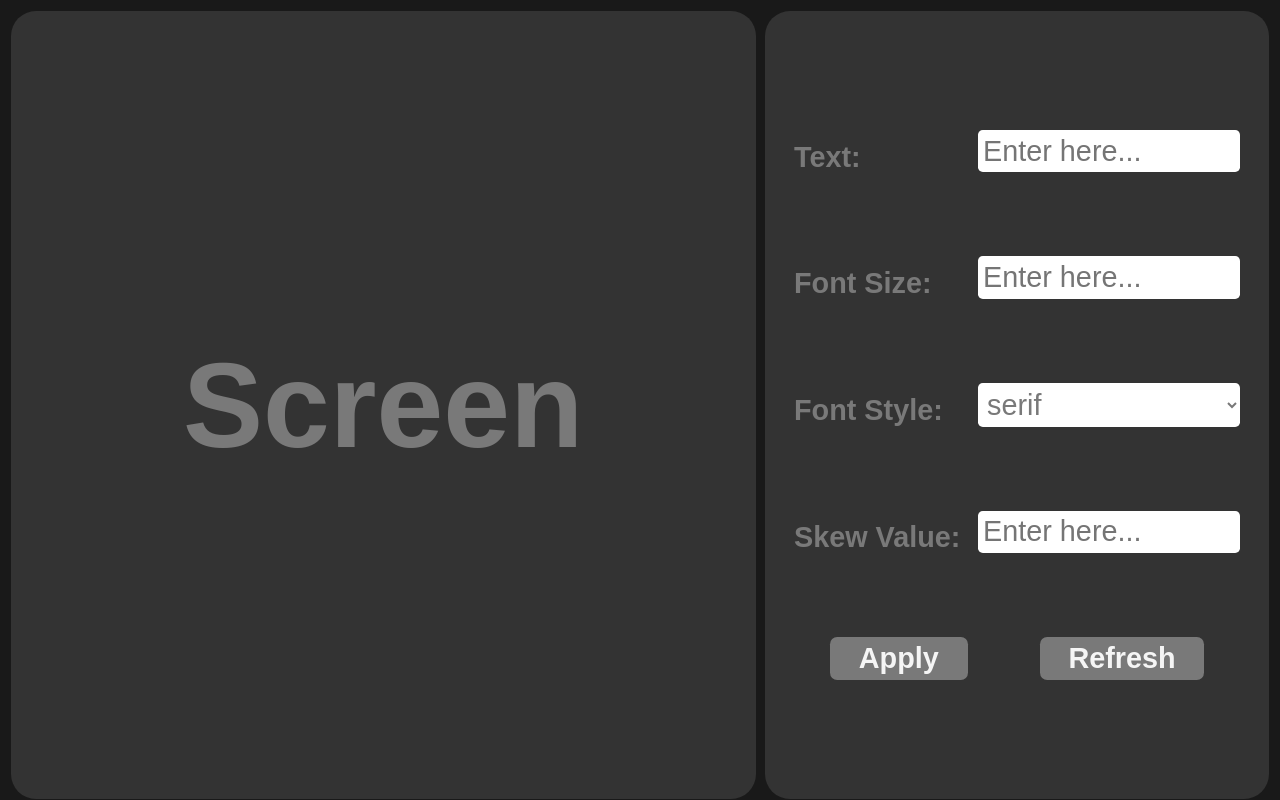
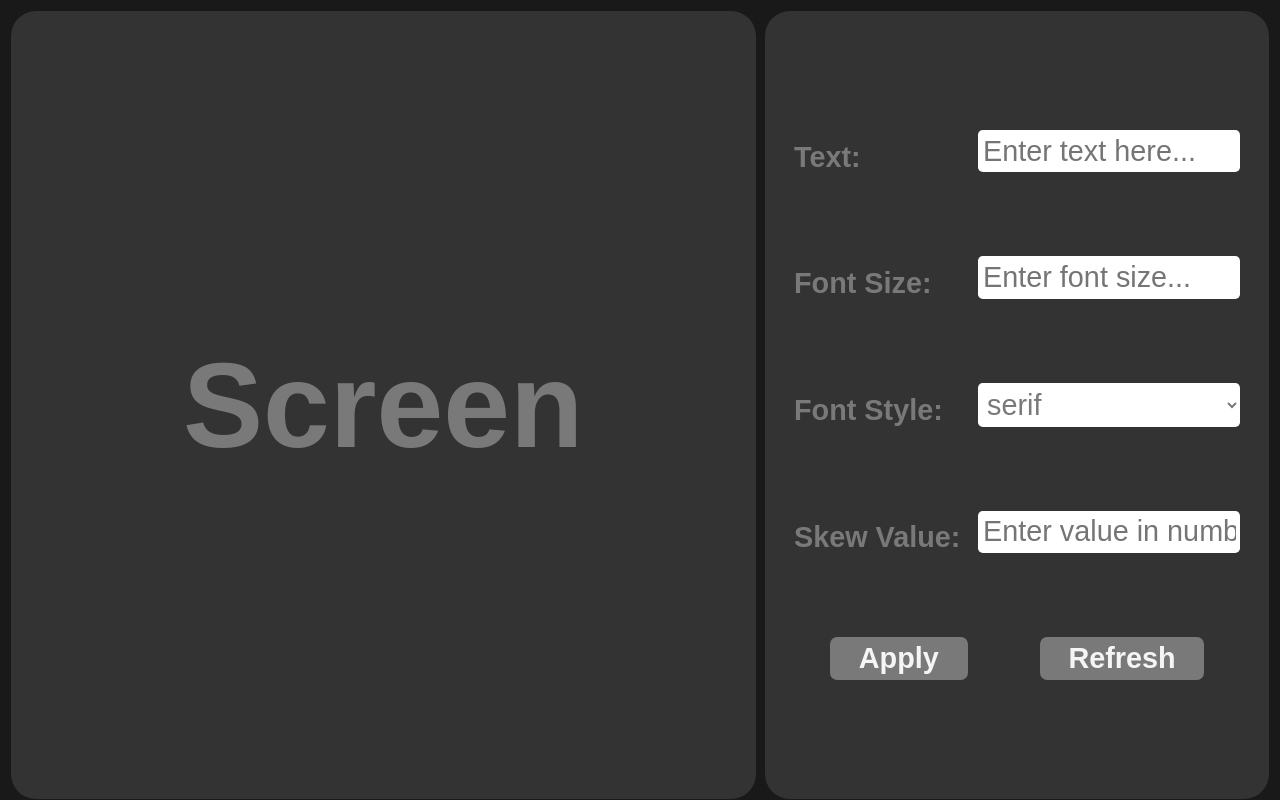
Before and after one commit to shekhar10feb/Text-Styler, a plain HTML site: page index.html in a window 1280 px wide. Drawn offline with Linux system fonts and the light colour scheme.

Commit message:
Update index.html

```diff
--- a/index.html
+++ b/index.html
@@ -28,13 +28,13 @@
       <!-- Name  -->
       <div class="nameDiv calculator__fullNameDiv utilityDev">
         <label for="text" class="fullName calculator__fullNameDiv--fullNameLabel">Text:</label>
-        <input type="text" value="" class="getTheValue1 calculator__fullNameDiv--fullNameInput fullName" placeholder="Enter here..."/>
+        <input type="text" value="" class="getTheValue1 calculator__fullNameDiv--fullNameInput fullName" placeholder="Enter text here..."/>
       </div>
 
       <!-- Font-Size  -->
       <div class="fontSizeDiv calculator__fontSizeDev utilityDev">
         <label for="text" class="fontSize calculator__fontSizeDev--fontSizeLabel">Font Size:  </label>
-        <input type="text" value="" class="getTheValue2 calculator__fontSizeDev--fontSizeInput fontSize" placeholder="Enter here..."/>
+        <input type="text" value="" class="getTheValue2 calculator__fontSizeDev--fontSizeInput fontSize" placeholder="Enter font size..."/>
       </div>
 
       <!-- Font-Family  -->
@@ -52,7 +52,7 @@
       <!-- Skew  -->
       <div class="skewDiv calculator__skewDiv utilityDev">
         <label for="text" class="skewXY calculator__skewDiv--label">Skew Value:</label>
-        <input type="text" value="" class="skewValue calculator__skewDiv--input skewXY" placeholder="Enter here..."/>
+        <input type="text" value="" class="skewValue calculator__skewDiv--input skewXY" placeholder="Enter value in number..."/>
       </div>
 
       <!-- Button  -->
```
